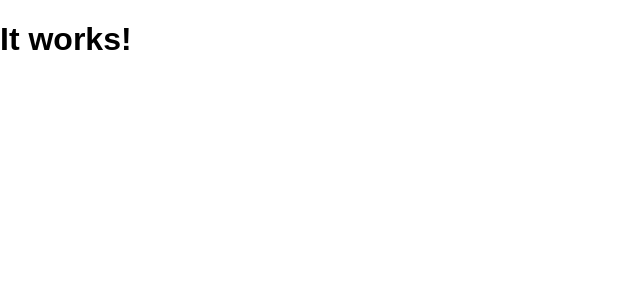
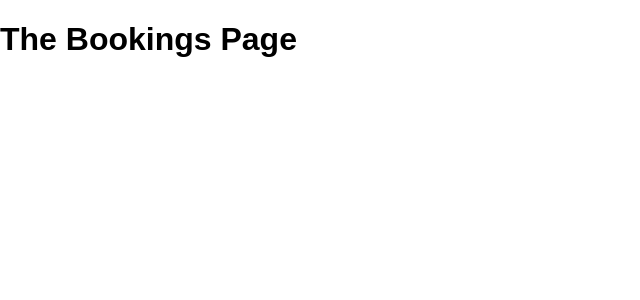
Before and after one commit to AhmedEhabH/Event-Booking-App-frontend, a React (Create React App) app: page /bookings in a window 1280 px wide. Shown: the top 300 px of the page, without its empty margins (0-640 px from the left). Built offline with nearby package versions, Linux system fonts and the light colour scheme.

Commit message:
Make routes and pages

```diff
--- a/package.json
+++ b/package.json
@@ -8,6 +8,7 @@
         "@testing-library/user-event": "^7.1.2",
         "react": "^16.13.1",
         "react-dom": "^16.13.1",
+        "react-router-dom": "^5.2.0",
         "react-scripts": "3.4.3"
     },
     "scripts": {
--- a/src/App.js
+++ b/src/App.js
@@ -1,12 +1,22 @@
 import React from "react";
+import { BrowserRouter, Route, Redirect, Switch } from 'react-router-dom';
+
+import AuthPage from './pages/Auth';
+import BookingsPage from './pages/Bookings';
+import EventsPage from './pages/Events';
 
 import "./App.css";
 
 function App() {
     return (
-        <div className="App">
-            <h1>It works!</h1>
-        </div>
+        <BrowserRouter>
+            <Switch>
+                <Redirect from='/' to='/auth' exact />
+                <Route path="/auth" component={AuthPage} />
+                <Route path="/events" component={EventsPage} />
+                <Route path="/bookings" component={BookingsPage} />
+            </Switch>
+        </BrowserRouter>
     );
 }
 
--- /dev/null
+++ b/src/pages/Auth.js
@@ -0,0 +1,9 @@
+import React from 'react';
+
+function AuthPage() {
+    return (
+        <h1>The Auth Page</h1>
+    );
+}
+
+export default AuthPage;
--- /dev/null
+++ b/src/pages/Bookings.js
@@ -0,0 +1,9 @@
+import React from 'react';
+
+function BookingsPage() {
+    return (
+        <h1>The Bookings Page</h1>
+    );
+}
+
+export default BookingsPage;
--- /dev/null
+++ b/src/pages/Events.js
@@ -0,0 +1,9 @@
+import React from 'react';
+
+function EventsPage() {
+    return (
+        <h1>The Events Page</h1>
+    );
+}
+
+export default EventsPage;
```
Also changed, not shown: 1 other file (tests, documents, lock files or other folders).
